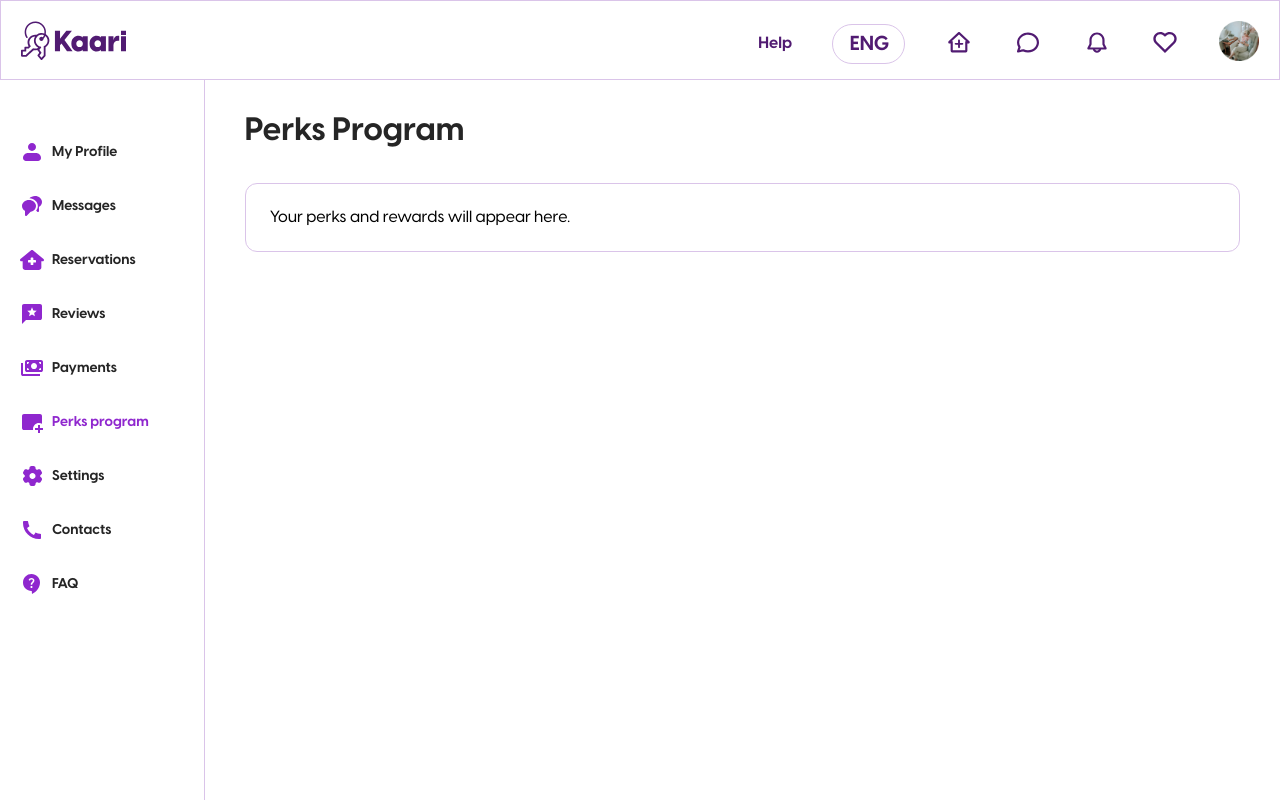
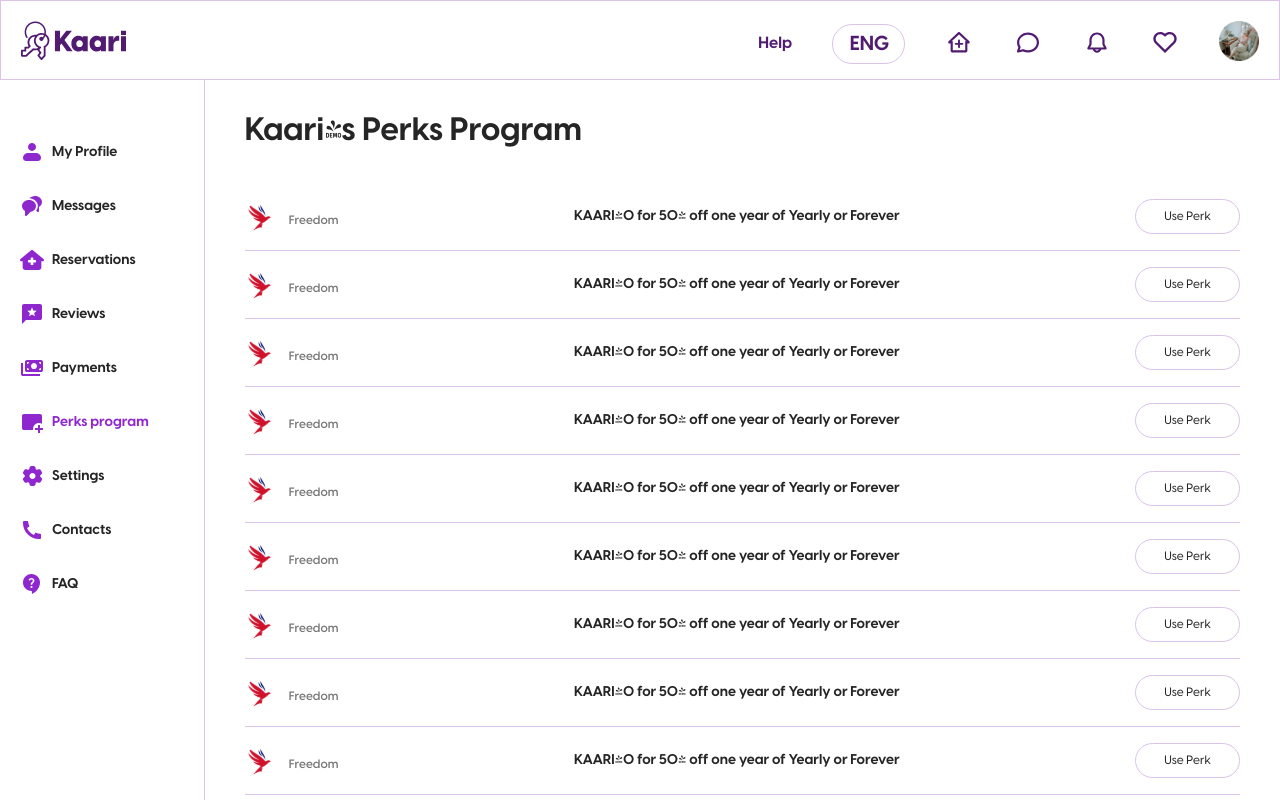
Before and after one commit to chamsedd0/kaari-monorepo, a React (Vite) app in the folder kaari-web/: page / in a window 1280 px wide. Both pictures are taken after a click on the button "Perks program". Shown: the top 800 px of the page. Built offline with nearby package versions, Linux system fonts and the light colour scheme.

Commit message:
commit perks page

```diff
--- a/kaari-web/src/pages/dashboards/user-dashboard/perks/page.tsx
+++ b/kaari-web/src/pages/dashboards/user-dashboard/perks/page.tsx
@@ -1,12 +1,46 @@
 import React from 'react';
 import { PerksPageStyle } from './styles';
+import { WhiteButtonSM32 } from '../../../../components/skeletons/buttons/white_SM32';
+import PerkBird from '../../../../components/skeletons/icons/perkBird.svg';
 
 const PerksPage: React.FC = () => {
+    // This would typically come from an API
+    const perksList = [
+        { id: 1, text: 'KAARI40 for 50% off one year of Yearly or Forever' },
+        { id: 2, text: 'KAARI40 for 50% off one year of Yearly or Forever' },
+        { id: 3, text: 'KAARI40 for 50% off one year of Yearly or Forever' },
+        { id: 4, text: 'KAARI40 for 50% off one year of Yearly or Forever' },
+        { id: 5, text: 'KAARI40 for 50% off one year of Yearly or Forever' },
+        { id: 6, text: 'KAARI40 for 50% off one year of Yearly or Forever' },
+        { id: 7, text: 'KAARI40 for 50% off one year of Yearly or Forever' },
+        { id: 8, text: 'KAARI40 for 50% off one year of Yearly or Forever' },
+        { id: 9, text: 'KAARI40 for 50% off one year of Yearly or Forever' },
+        { id: 10, text: 'KAARI40 for 50% off one year of Yearly or Forever' },
+        { id: 11, text: 'KAARI40 for 50% off one year of Yearly or Forever' },
+        { id: 12, text: 'KAARI40 for 50% off one year of Yearly or Forever' }
+    ];
+
     return (
         <PerksPageStyle>
-            <h1 className="section-title">Perks Program</h1>
+            <h1 className="section-title">Kaari's Perks Program</h1>
             <div className="perks-content">
-                <p>Your perks and rewards will appear here.</p>
+
+                <div className="perks-list">
+                    {perksList.map(perk => (
+                        <div key={perk.id} className="perk-item">
+                            <div className="perk-info">
+
+                                <div className="premium-tag">
+                                    <img src={PerkBird} alt="Perk Bird" />
+                                    <span>Freedom</span>
+                                </div>
+                                <span className="perk-text">{perk.text}</span>
+                                <WhiteButtonSM32 text="Use Perk" />
+                            </div>
+
+                        </div>
+                    ))}
+                </div>
             </div>
         </PerksPageStyle>
     );
--- a/kaari-web/src/pages/dashboards/user-dashboard/perks/styles.tsx
+++ b/kaari-web/src/pages/dashboards/user-dashboard/perks/styles.tsx
@@ -13,8 +13,56 @@ export const PerksPageStyle = styled.div`
     }
 
     .perks-content {
-        padding: 24px;
-        border: ${Theme.borders.primary};
         border-radius: ${Theme.borders.radius.md};
+
+
+
+        .perks-list {
+            display: flex;
+            flex-direction: column;
+
+
+            .perk-item {
+                display: flex;
+                align-items: center;
+                justify-content: space-between;
+                padding: 16px 0;
+                width: 100%;
+                border-bottom: 1px solid ${Theme.colors.tertiary};
+
+                &:last-child {
+                    border-bottom: none;
+                }
+
+                .perk-info {
+                    display: flex;
+                    align-items: center;
+                    flex: 1;
+                    justify-content: space-between;
+
+
+                    .premium-tag {
+                        display: flex;
+                        align-items: center;
+                        justify-content: center;
+                        gap: 14px;
+                        flex-direction: row;
+
+                        span {
+                            margin-top: 8px;
+                            font: ${Theme.typography.fonts.smallDB};
+                            color: ${Theme.colors.gray2};
+
+                        }
+                    }
+
+                    .perk-text {
+                        font: ${Theme.typography.fonts.mediumB};
+                        color: ${Theme.colors.black};
+
+                    }
+                }
+            }
+        }
     }
 `;
```
Also changed, not shown: kaari-web/src/components/skeletons/icons/perkBird.svg (added).
